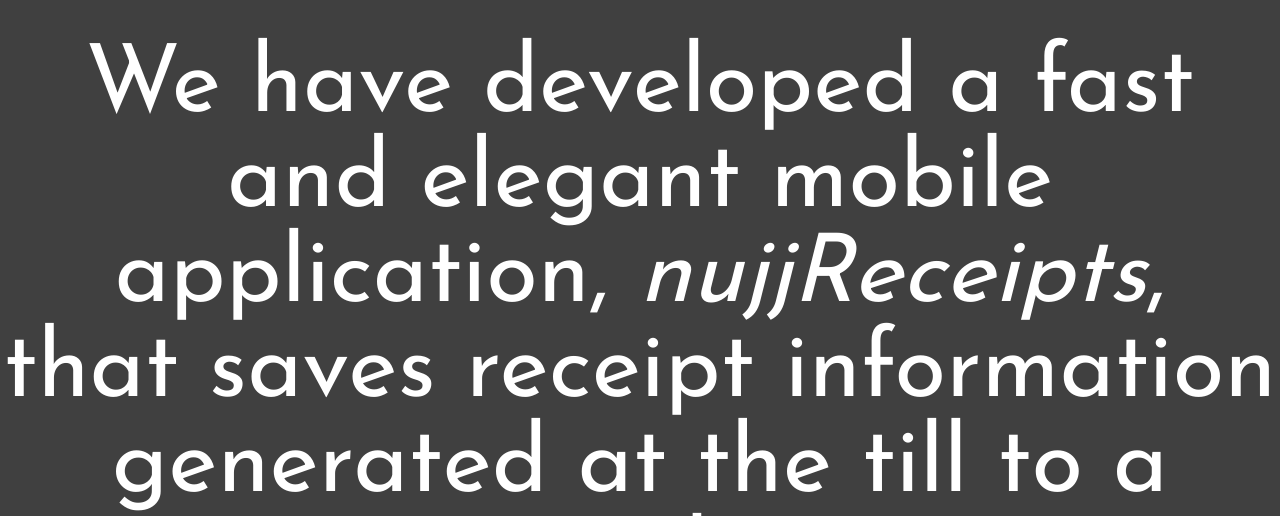
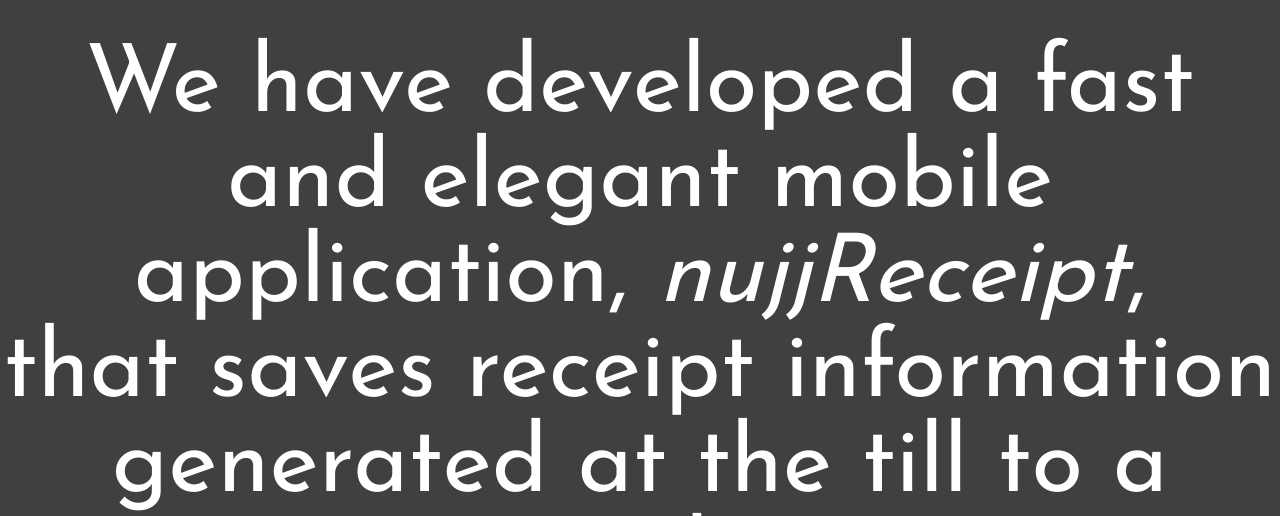
Before and after one commit to NujjLTD/nujjWebsiteNew, a Flask app: template templates/mobile/index.html in a window 1280 px wide. Shown: the part 1375-1891 px from the top of the page. Run offline with Flask 2, Linux system fonts and the light colour scheme; the template is opened without the code that fills it, so the values that code supplies are empty; some libraries are stand-ins or nearby versions; some web fonts are replaced.

Commit message:
mobile changed nujj receipts to nujj receipt

```diff
--- a/templates/mobile/index.html
+++ b/templates/mobile/index.html
@@ -79,7 +79,7 @@
                                                 Over 11 billion paper receipts are printed in the UK each year, <br> on thermal receipt paper that cannot be recycled. <br><br>
 
 
-                                                We have developed a fast and elegant mobile application, <i>nujjReceipts</i>,<br> that saves receipt information generated at the till to a user's phone,<br> and it can be used in store as proof of purchase. <br>
+                                                We have developed a fast and elegant mobile application, <i>nujjReceipt</i>,<br> that saves receipt information generated at the till to a user's phone,<br> and it can be used in store as proof of purchase. <br>
                                                 This way, no paper is printed out! <br><br>
                                                 There's no signing up, and we do not store <br> or take any of your data.
 
```
